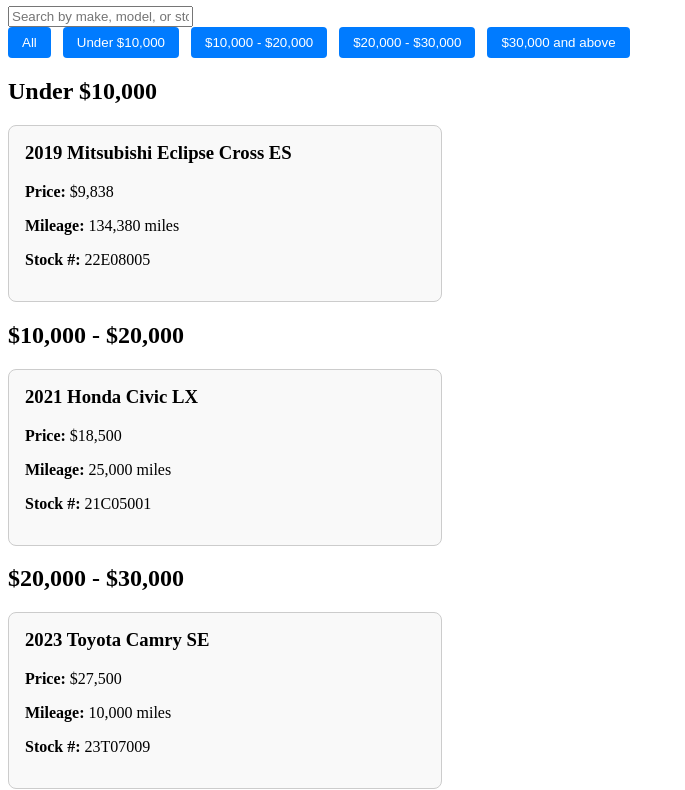
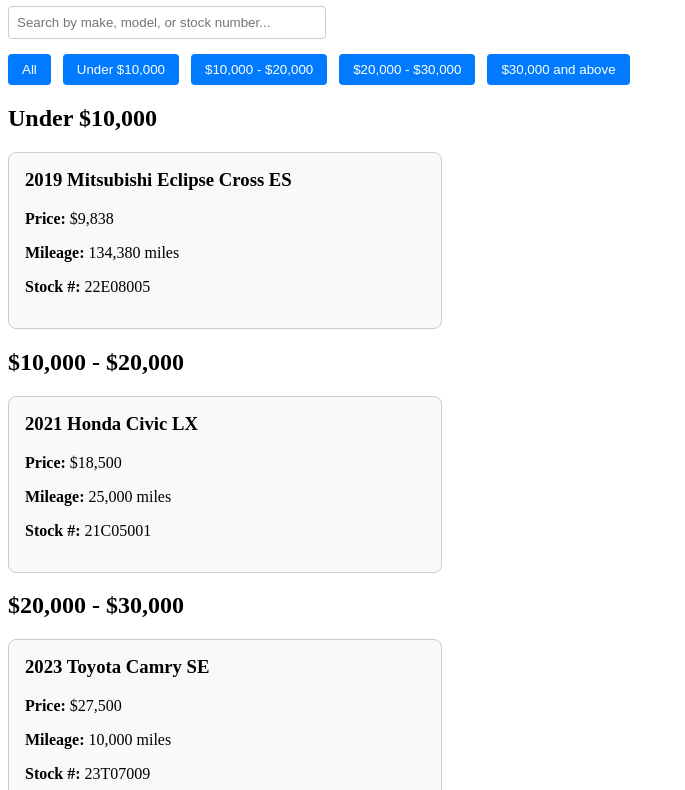
Before and after one commit to jameldwhite/victory-inventory, a plain HTML site: page index.html in a window 1280 px wide. Shown: the part 350-1140 px from the top of the page, without its empty margins (0-685 px from the left). Drawn offline with Linux system fonts and the light colour scheme.

Commit message:
Update style.css

```diff
--- a/style.css
+++ b/style.css
@@ -31,3 +31,12 @@
 #filters button:hover {
   background-color: #0056b3;
 }
+#search-container {
+  margin-bottom: 15px;
+}
+#search {
+  padding: 8px;
+  width: 300px;
+  border-radius: 4px;
+  border: 1px solid #ccc;
+}
```
